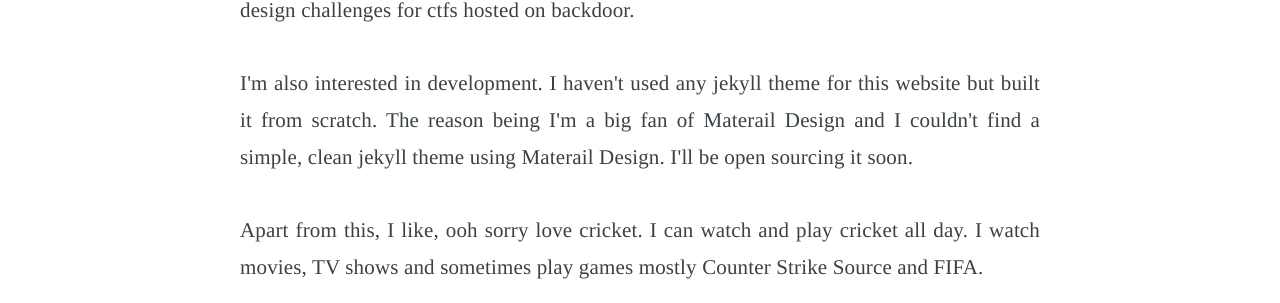
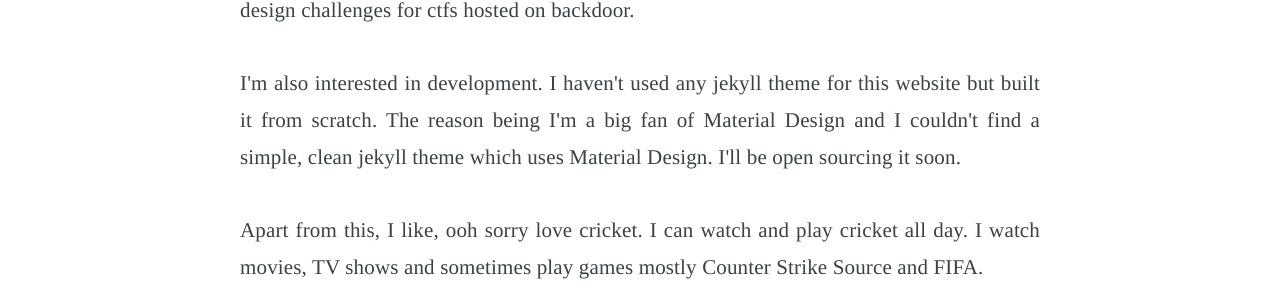
Before and after one commit to rnehra01/rnehra01.github.io, a Jekyll site: the page built from about.html, in a window 1280 px wide. Shown: the part 655-958 px from the top of the page. Built offline with Jekyll 4.4.1, drawn with Linux system fonts in a browser that asks for light colours; nearby versions of some CDN libraries.

Commit message:
update aboutme

```diff
--- a/about.html
+++ b/about.html
@@ -6,6 +6,6 @@
 ---
 
 <p>I am a Computer Science undergrad studying at IIT Roorkee. I am interested in information security. I've tried my hands on binary exploitation, cryptography but love web security in particular. I'm also doing a project based on a web honeypot under GSoC'17. I keep myself updated about security issues through participating in ctfs, HackerOne, Twitter and Hacker News. I'm a member of InfoSecIITR, a group of security enthusiasts at IIT Roorkee. I also design challenges for ctfs hosted on backdoor.</p>
-<p>I'm also interested in development. I haven't used any jekyll theme for this website but built it from scratch. The reason being I'm a big fan of Materail Design and I couldn't find a simple, clean jekyll theme using Materail Design. I'll be open sourcing it soon.</p>
+<p>I'm also interested in development. I haven't used any jekyll theme for this website but built it from scratch. The reason being I'm a big fan of Material Design and I couldn't find a simple, clean jekyll theme which uses Material Design. I'll be open sourcing it soon.</p>
 <p>Apart from this, I like, ooh sorry love cricket. I can watch and play cricket all day. I watch movies, TV shows and sometimes play games mostly Counter Strike Source and FIFA.
 </p>
```
